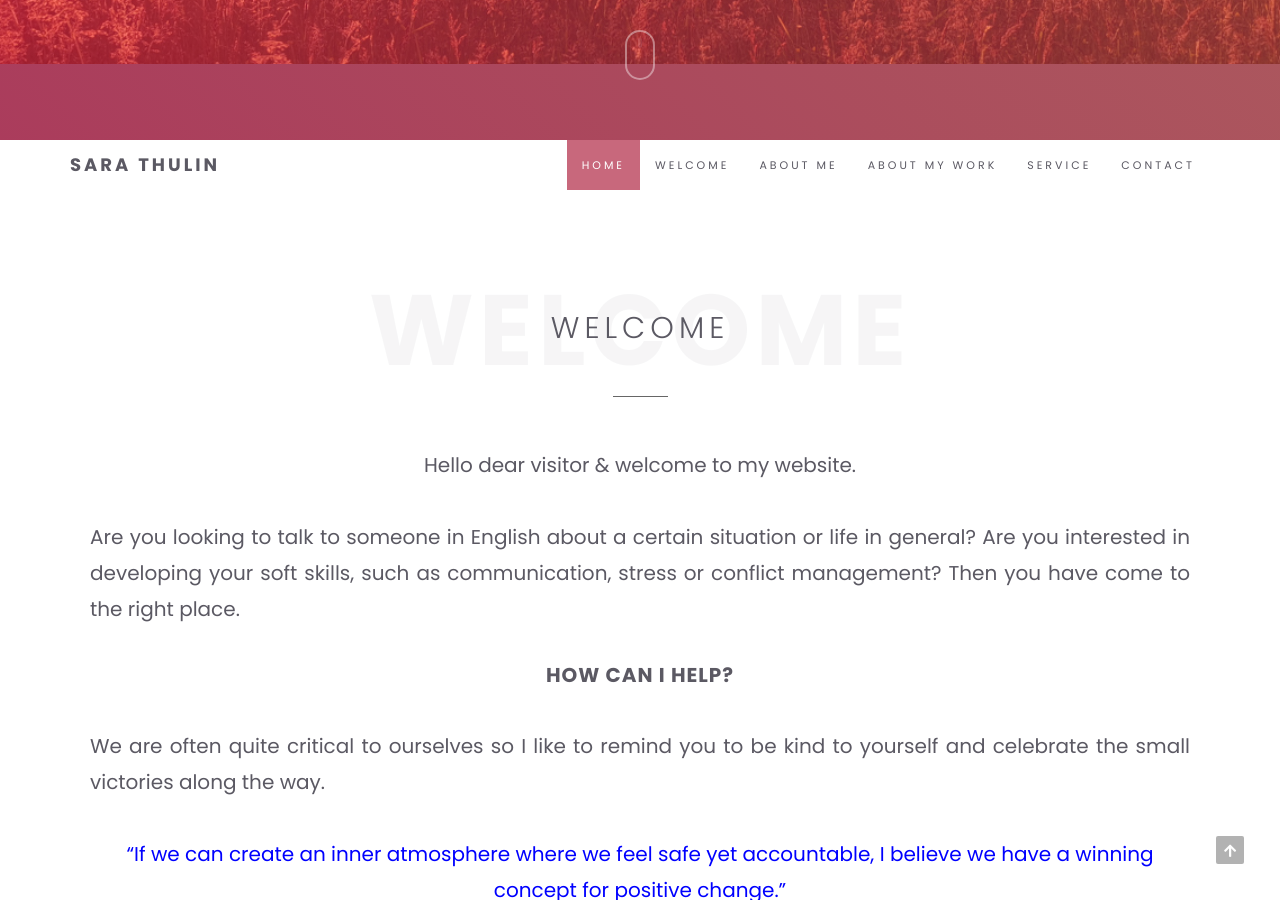
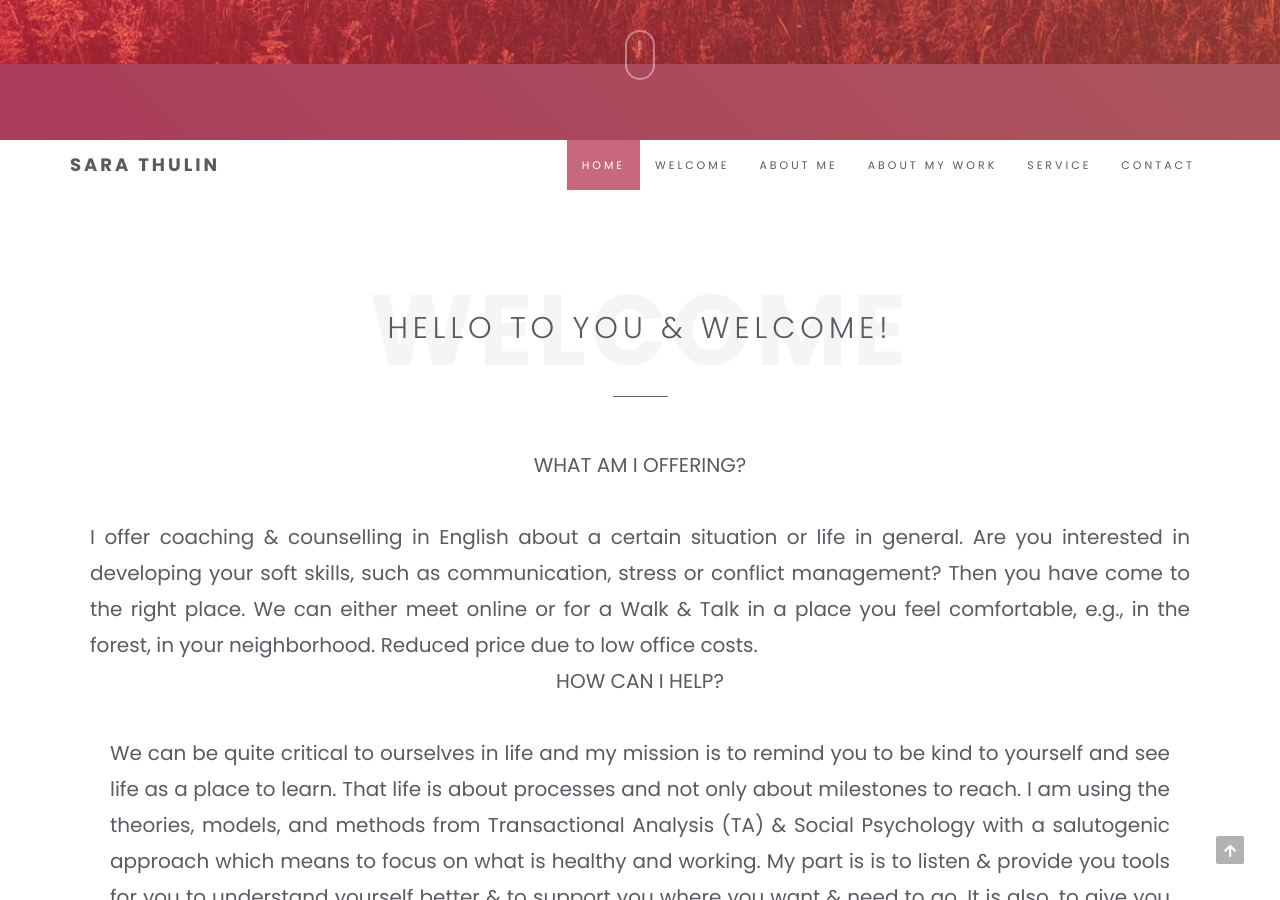
Before and after one commit to sarathulin/sarathulin.com, a Jekyll site: the page built from index.html, in a window 1280 px wide and 900 px high, scrolled down 760 px. Built offline with Jekyll 4.4.1, drawn with Linux system fonts in a browser that asks for light colours; some of the changed text lies outside the part shown.

Commit message:
Update index.html

```diff
--- a/index.html
+++ b/index.html
@@ -67,7 +67,7 @@ layout: default
 
                 <div class="module-header">
                     <h2 class="module-title">
-                        Welcome
+                        Hello to you & welcome!
                         <span>Welcome</span>
                     </h2>
                     <div class="module-line"></div>
@@ -76,11 +76,29 @@ layout: default
             </div><!-- .row -->
 
             <div class="centered">
-                Hello dear visitor & welcome to my website.<br /><br />
+                WHAT AM I OFFERING?<br /><br />
                 <div class="block-of-text">
-                    Are you looking to talk to someone in English about a certain situation or life in general?
-                    Are you interested in developing your soft skills, such as communication, stress or conflict management?
-                    Then you have come to the right place.
+
+I offer coaching & counselling in English about a certain situation or life in general.
+
+Are you interested in developing your soft skills, such as communication, stress or conflict management? Then you have come to the right place.
+
+We can either meet online or for a Walk & Talk in a place you feel comfortable, e.g., in the forest, in your neighborhood.
+
+Reduced price due to low office costs.
+
+			<div class="centered">
+                HOW CAN I HELP?<br /><br />
+                <div class="block-of-text">
+We can be quite critical to ourselves in life and my mission is to remind you to be kind to yourself and see life as a place to learn. That life is about processes and not only about milestones to reach.
+
+I am using the theories, models, and methods from Transactional Analysis (TA) & Social Psychology with a salutogenic approach which means to focus on what is healthy and working.
+
+My part is is to listen & provide you tools for you to understand yourself better & to support you where you want & need to go. It is also, to give you a safe place to explore yourself & your life.
+
+Your part is to be open & honest, and decide the pace & direction.
+
+
                 </div><br/>
                 <h3>How can I help?</h3><br/>
                 <div class="block-of-text">
```
